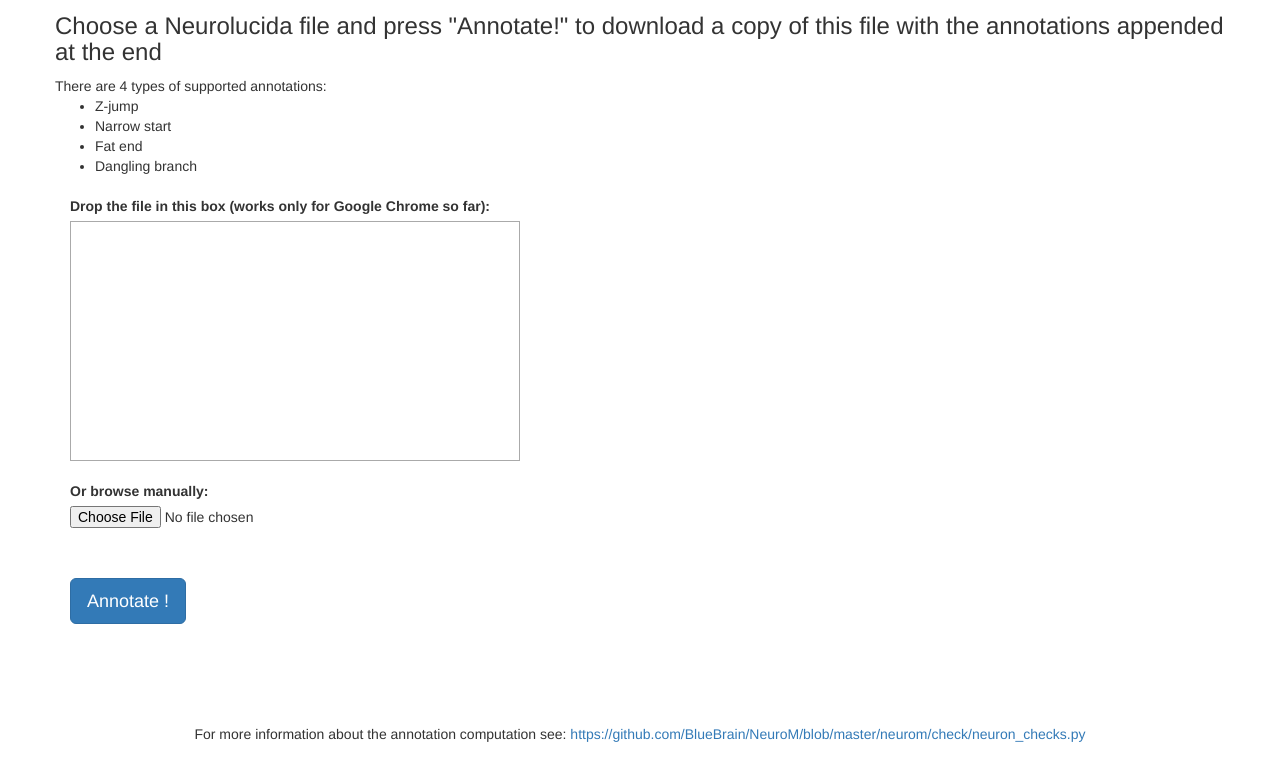
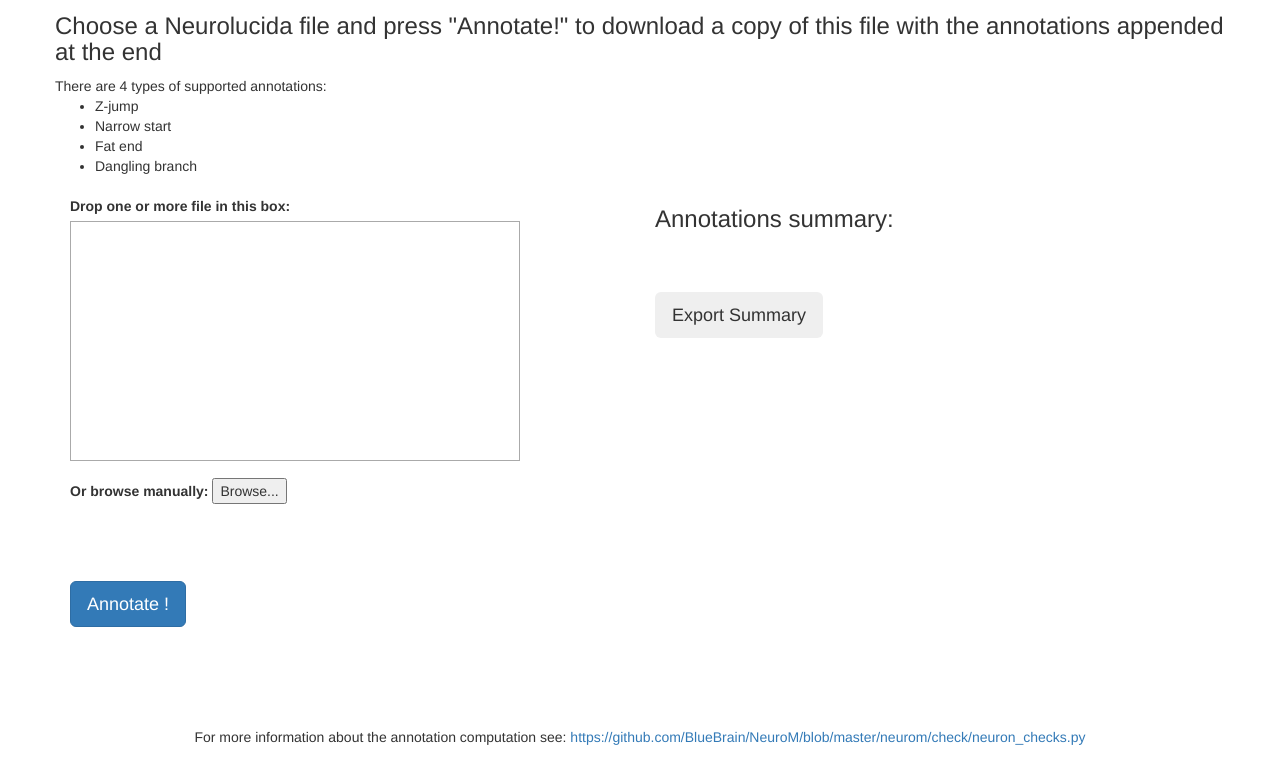
Before and after one commit to BlueBrain/morph-service, a Django app: page / in a window 1280 px wide. Shown: the part 146-903 px from the top of the page. Run offline with Django 3.2, Linux system fonts and the light colour scheme; some libraries are stand-ins or nearby versions.

Commit message:
Start working on multiple file drag and drop
Change-Id: I96e502e6137446da7167e3bed52936e5865ff4a3

```diff
--- a/morph_service/annotations/templates/annotations/index.html
+++ b/morph_service/annotations/templates/annotations/index.html
@@ -11,8 +11,11 @@
         <title>Annotation tool</title>
 
 
+        {% load static %}
+
         <script src="https://code.jquery.com/jquery-1.11.0.min.js"></script>
         <script src="https://netdna.bootstrapcdn.com/bootstrap/3.1.1/js/bootstrap.min.js"></script>
+        <script src="{% static 'jszip.min.js' %}"></script>
         <link href="https://netdna.bootstrapcdn.com/bootstrap/3.1.1/css/bootstrap.min.css" rel="stylesheet">
 
         <style>
@@ -22,14 +25,7 @@
              padding: 10px;
              border: 1px solid #aaaaaa;
          }
-         #summary-div ul{
-             font-size: 200%;
-             color: blue;
-         }
 
-         #summary-div li{
-             font-size: 100%;
-         }
         </style>
     </head>
 
@@ -55,24 +51,28 @@
             </div>
             <div class="row">
                 <div class="col-md-6">
-                    <form id="submission-form" method="post" enctype="multipart/form-data" action="/annotations/api" class="form-inline" role="form" >
-                    {% csrf_token %}
-                    <div class="form-group">
-                        <label for="drag-and-drop-box" style="margin-top:10px">Drop the file in this box (works only for Google Chrome so far):</label>
-                        <div id="drag-and-drop-box"></div>
-                        <label for="fileControl" style="margin-top:20px">Or browse manually:</label>
-                        <input id="fileControl" type="file"  name="myfile" class="form-control-file" >
-                        <button id="annotate-btn" type="submit" style="margin-top:50px" class="btn btn-primary btn-lg">Annotate !</button>
-                    </div>
+                    <form id="submission-form"  class="form-inline" role="form" >
+                        {% csrf_token %}
+                        <div class="form-group">
+                            <label for="drag-and-drop-box" style="margin-top:10px">Drop one or more file in this box:</label>
+                            <div id="drag-and-drop-box"></div>
+                            <label for="fileControl" style="margin-top:20px">Or browse manually:</label>
+                            <input id="fileControl" type="file"  name="myfile" class="form-control-file" style="display: none;"  multiple>
+                            <input type="button" value="Browse..." onclick="document.getElementById('fileControl').click();" />
+
+                            <canvas width="500" height="20"></canvas>
+                        </div>
 
                     </form>
+                    <button id="annotate-btn" onclick="exportAnnotations()" style="margin-top:50px" class="btn btn-primary btn-lg">Annotate !</button>
                 </div>
                 <div class="col-md-6">
-                    <div id="summary-div"></div>
+                    <h3>Annotations summary:</h1>
+                        <ul id="summary-div"></ul>
+                        <button id="export-summary" onclick="exportSummary()" style="margin-top:50px" class="btn btn-secondary btn-lg">Export Summary</button>
+                        <a id="downloadAnchorElem" style="display:none"></a>
                 </div>
             </div>
-
-
         </div>
         <footer class="py-5 bg-dark">
             <div class="container">
@@ -83,15 +83,55 @@
         <script>
          var dropZone = document.getElementById('drag-and-drop-box');
          var input = document.getElementById('fileControl');
+         var annotateButton = document.getElementById('annotate-btn');
          var timeout = 120000; // 2 minutes
 
+
+         var canvas = document.querySelector('canvas');
+         var context = canvas.getContext('2d');
+         var count = document.getElementById('count');
+         /*          var destinationUrl = document.getElementById('url');*/
+         var list = [];
+         var totalSize = 0;
+         var totalProgress = 0;
+         var processedFiles = new Set();
+         var annotations = {};
+
+
+
+         function updateSummary(){
+             console.log("update");
+             annotateButton.disabled = (Object.keys(annotations).length < 1);
+             var myNode = document.getElementById('summary-div')
+             while (myNode.firstChild) {
+                 myNode.removeChild(myNode.firstChild);
+             }
+
+             var newSummaryDiv = document.createElement('div');
+             for(var f in annotations){
+                 var summary = annotations[f].summary
+                 var div = document.createElement('li');
+                 div.innerHTML = f;
+                 var l = document.createElement('ul')
+                 div.appendChild(l);
+                 for(var key in summary){
+                     var item = document.createElement('li')
+                     item.innerHTML += key + ': ' + summary[key];
+                     l.appendChild(item);
+                 }
+                 newSummaryDiv.appendChild(div);
+                 myNode.appendChild(newSummaryDiv);
+
+             }
+
+         }
+
          input.onchange = function () {
-             summary();
+             processFiles(input.files);
          };
 
-         window.onload = function() {
-             summary();
-         }
+
+
          $.ajaxSetup({
              beforeSend: function(xhr, settings) {
                  function getCookie(name) {
@@ -116,14 +156,6 @@
              }
          });
 
-         function summary() {
-             $.ajax({method: 'POST', url: "/annotations/summary",    cache: false,
-                     contentType: false,
-                     processData: false,
-                     data: new FormData($("#submission-form")[0]),
-                     timeout: timeout,
-                     success: function(data){document.getElementById('summary-div').innerHTML = data;}});
-         }
 
          // Optional.   Show the copy icon when dragging over.  Seems to only work for chrome.
          dropZone.addEventListener('dragover', function(e) {
@@ -137,13 +169,131 @@
          dropZone.addEventListener('drop', function(e) {
              e.stopPropagation();
              e.preventDefault();
-             var files = e.dataTransfer.files; // Array of all files
-
-       	     document.querySelector('form').fileControl.files = files;
-             summary()
+             processFiles(e.dataTransfer.files);
 
          });
 
+         // draw progress
+         function drawProgress(progress) {
+             context.clearRect(0, 0, canvas.width, canvas.height); // clear context
+             if(progress < 1){
+                 context.beginPath();
+                 context.strokeStyle = '#4B9500';
+                 context.fillStyle = '#4B9500';
+                 context.fillRect(0, 0, progress * 500, 20);
+                 context.closePath();
+                 // draw progress (as text)
+                 context.font = '16px Verdana';
+                 context.fillStyle = '#000';
+                 context.fillText('Progress: ' + Math.floor(progress*100) + '%', 50, 15);
+             }
+         }
+         function exportSummary(){
+             var tmp = {};
+             for(var k in annotations){
+                 tmp[k] = annotations[k].summary;
+             }
+             offerDownload(JSON.stringify(tmp), "summary.json");
+         }
+
+
+         function offerDownload(object, filename){
+             var dataStr = "data:text/json;charset=utf-8," + encodeURIComponent(object);
+             var dlAnchorElem = document.getElementById('downloadAnchorElem');
+             dlAnchorElem.setAttribute("href",     dataStr     );
+             dlAnchorElem.setAttribute("download", filename);
+             dlAnchorElem.click();
+         }
+
+         function exportAnnotations(){
+             var zip = new JSZip();
+             var size = Object.keys(annotations).length;
+             for(var f in annotations){
+                 if(size == 1){
+                     offerDownload(annotations[f].file, f.replace(".asc", '-annotated.asc'));
+                 }else{
+                     zip.file(f.replace(".asc", '-annotated.asc'), annotations[f].file, {base64: true});
+                 }
+             }
+
+             if( size > 1){
+                 zip.generateAsync({type:"base64"}).then(function (base64) {
+                     window.location = "data:application/zip;base64," + base64;
+                     resetAllFields();
+                 }, function (err) {
+                     alert(err);
+                 });
+             }
+
+         }
+
+         function resetAllFields(){
+             annotations = {};
+             input.value = "";
+             processedFiles = new Set();
+             updateSummary();
+         }
+
+
+         function processFiles(filelist) {
+	           if (!filelist || !filelist.length || list.length) return;
+	           totalSize = 0;
+	           totalProgress = 0;
+	           for (var i = 0; i < filelist.length && i < 5; i++) {
+                 if(!processedFiles.has(filelist[i].name)){
+	                   list.push(filelist[i]);
+	                   totalSize += filelist[i].size;
+                 }
+	           }
+	           uploadNext();
+	       }
+
+         // on complete - start next file
+         function handleComplete(file) {
+             totalProgress += file.size;
+             drawProgress(totalProgress / totalSize);
+             processedFiles.add(file.name);
+             updateSummary();
+             uploadNext();
+         }
+         // update progress
+         function handleProgress(event) {
+             var progress = totalProgress + event.loaded;
+             drawProgress(progress / totalSize);
+         }
+         // upload file
+         function uploadFile(file, status) {
+             var formData = new FormData();
+	           formData.append('myfile', file);
+
+             $.ajax(
+                 {method: 'POST', url: "/annotations/api",
+                  cache: false,
+                  contentType: false,
+                  processData: false,
+                  data: formData,
+                  success: function(data){console.log("sucess"); handleComplete(file);},
+                  error: function(){
+                      alert("Something went wrong for file: "+file.name);
+                      handleComplete(file);
+                  },
+                  success: function(data){
+                      annotations[file.name] = data;
+                      handleComplete(file);
+                  }
+                 });
+         }
+
+         // upload next file
+         function uploadNext() {
+             if (list.length) {
+                 dropZone.className = 'uploading';
+                 var nextFile = list.shift();
+                 uploadFile(nextFile, status);
+             } else {
+                 dropZone.className = '';
+             }
+         }
         </script>
     </body>
 </html>
--- a/morph_service/annotations/urls.py
+++ b/morph_service/annotations/urls.py
@@ -5,6 +5,5 @@ from . import views
 
 urlpatterns = [
     url(r'^$', views.index, name='index'),
-    url(r'^summary$', views.summary, name='summary'),
     url(r'^api$', views.api, name='api'),
 ]
--- a/morph_service/annotations/views.py
+++ b/morph_service/annotations/views.py
@@ -4,15 +4,15 @@ import tempfile
 import urllib
 from functools import partial
 
+from django.core.files.storage import FileSystemStorage
+from django.http import HttpResponse, JsonResponse
+from django.shortcuts import render
+
 import neurom
 from neurom.apps.annotate import annotate
 from neurom.check.neuron_checks import (has_no_dangling_branch,
                                         has_no_fat_ends, has_no_jumps,
                                         has_no_narrow_start)
-
-from django.core.files.storage import FileSystemStorage
-from django.http import HttpResponse
-from django.shortcuts import render
 
 CHECKERS = {has_no_fat_ends: {"name": "fat end",
                               "label": "Circle3",
@@ -39,67 +39,36 @@ def api(request):
         try:
             a_file = next(iter(request.FILES.values()))
             tmp = tempfile.gettempdir()
-            fs = FileSystemStorage(tmp)
-            basename = a_file.name.split('.')[0]
-            filename = fs.save(a_file.name, a_file)
+            file_system_storage = FileSystemStorage(tmp)
+            filename = file_system_storage.save(a_file.name, a_file)
 
             if a_file.name.split('.')[-1].lower() != 'asc':
                 raise UnrecognizedMorphologyFormat()
 
-            uploaded_file_url = os.path.join(tmp, urllib.parse.unquote(fs.url(filename)))
+            uploaded_file_url = os.path.join(
+                tmp, urllib.parse.unquote(file_system_storage.url(filename)))
 
             neuron = neurom.load_neuron(uploaded_file_url)
         except UnrecognizedMorphologyFormat:
             return HttpResponse('\n'.join(['<h1>Only the NeuroLucida format is supported</h1>'
                                            '<h2>The file must have the "asc" extension']),
                                 status=400)
-        except Exception as e:  # pylint: disable=broad-except
-            return HttpResponse('Error while loading the neuron.\n{}'.format(e))
+        except Exception as exception:  # pylint: disable=broad-except
+            return HttpResponse('Error while loading the neuron.\n{}'.format(exception))
 
         results = [checker(neuron) for checker in CHECKERS]
         annotations = annotate(results, CHECKERS.values())
 
         if annotations:
-            with open(uploaded_file_url, 'a') as f:
-                f.write(annotations)
+            with open(uploaded_file_url, 'a') as outf:
+                outf.write(annotations)
 
-        with open(uploaded_file_url, encoding='utf-8', errors='replace') as f:
-            response = HttpResponse(f, content_type='text/plain')
-            response['Content-Disposition'] = 'attachment; filename="{}-annotated.asc"'.format(
-                basename)
-            return response
+        with open(uploaded_file_url, encoding='utf-8', errors='replace') as outf:
+            return JsonResponse({'summary': {setting['name']: len(result.info)
+                                             for result, setting in zip(results, CHECKERS.values())
+                                             if result.info},
+                                 'file': outf.readlines()})
 
 
 class UnrecognizedMorphologyFormat(Exception):
     '''An exception when morph file is not in ASC format'''
-
-
-def summary(request):
-    '''Return a NeuroLucida file with the NeuroM annotations appended at then end'''
-    if request.method == 'POST' and request.FILES:
-        try:
-            a_file = next(iter(request.FILES.values()))
-            tmp = tempfile.gettempdir()
-            fs = FileSystemStorage(tmp)
-            filename = fs.save(a_file.name, a_file)
-
-            if a_file.name.split('.')[-1].lower() != 'asc':
-                raise UnrecognizedMorphologyFormat()
-
-            f = os.path.join(tmp, urllib.parse.unquote(fs.url(filename)))
-
-            neuron = neurom.load_neuron(f)
-        except UnrecognizedMorphologyFormat:
-            return HttpResponse('\n'.join(['<h1>Only the NeuroLucida format is supported</h1>'
-                                           '<h2>The file must have the "asc" extension']),
-                                status=400)
-        except Exception as e:  # pylint: disable=broad-except
-            return HttpResponse('Error while loading the neuron.\n{}'.format(e))
-
-        results = [checker(neuron) for checker in CHECKERS]
-        _summary = {setting['name']: len(result.info)
-                    for result, setting in zip(results, CHECKERS.values())
-                    if result.info}
-        html_list = ''.join("<li>{}: {}</li>".format(name, res) for name, res in _summary.items())
-        ret = "<h3>Annotation summary</h3><ul>{}</ul>".format(html_list)
-        return HttpResponse(ret)
--- a/morph_service/version.py
+++ b/morph_service/version.py
@@ -1,2 +1,2 @@
 '''The app version'''
-VERSION = '0.0.6'
+VERSION = '0.0.7.dev0'
```
Also changed, not shown: morph_service/annotations/tests.py (+16 -11 lines).
